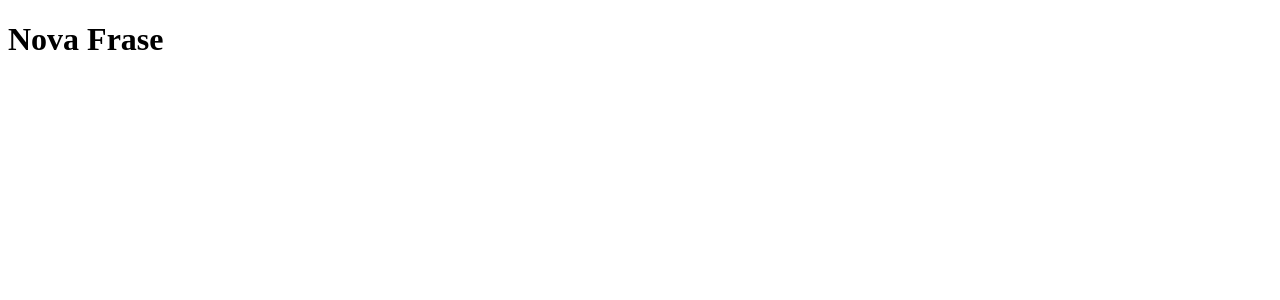
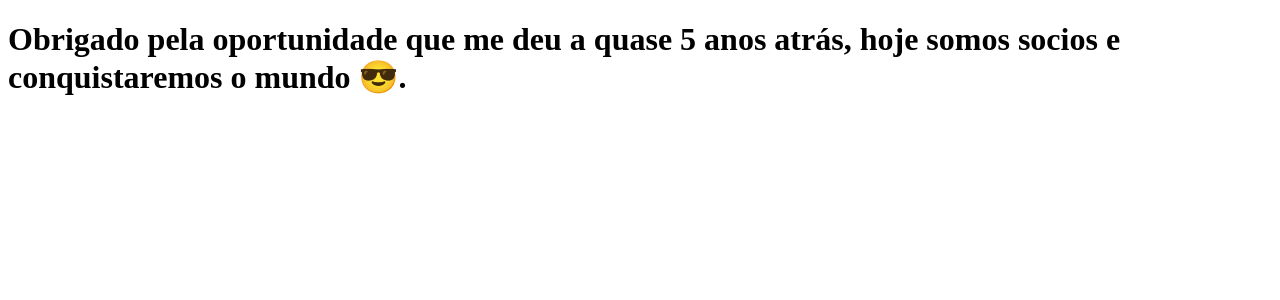
Before and after one commit to leobritto95/clone-tabnews, a Next.js app: page / in a window 1280 px wide. Shown: the top 300 px of the page. Built offline with nearby package versions, Linux system fonts and the light colour scheme.

Commit message:
modifica frase

```diff
--- a/pages/index.js
+++ b/pages/index.js
@@ -1,5 +1,5 @@
 function Home(){
-    return <h1>Nova Frase</h1>
+    return <h1>Obrigado pela oportunidade que me deu a quase 5 anos atrás, hoje somos socios e conquistaremos o mundo 😎.</h1>
 }
 
 export default Home;
```
